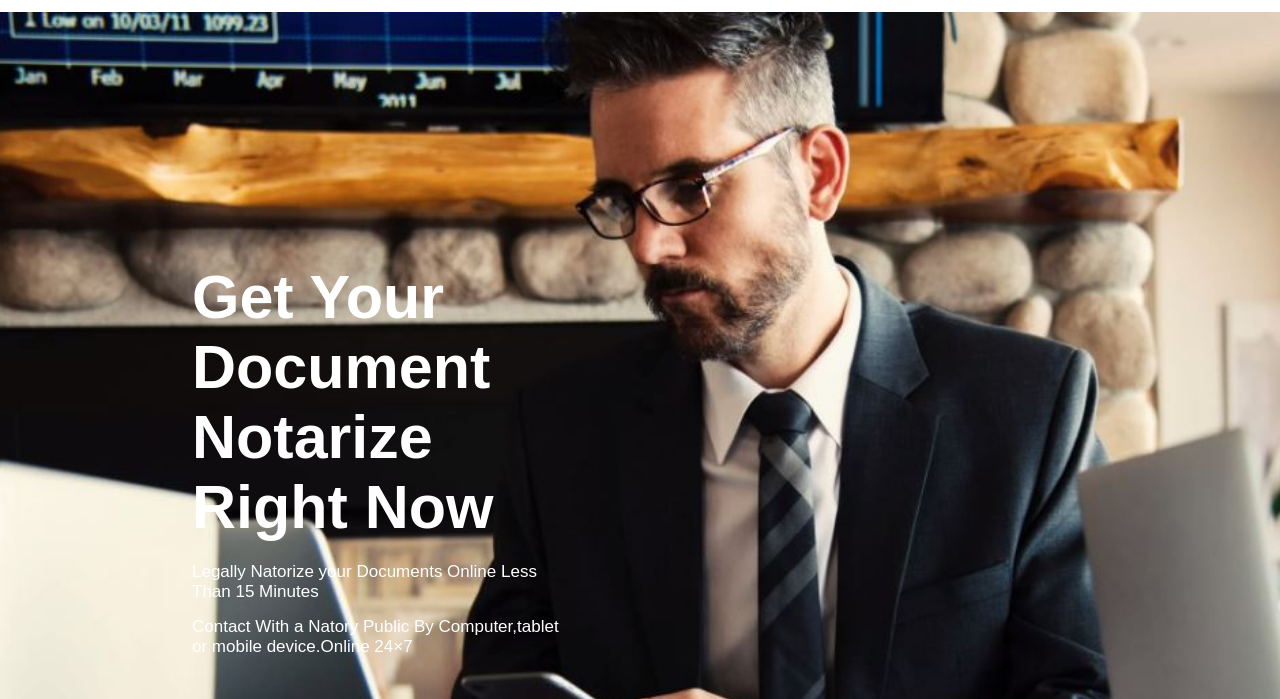
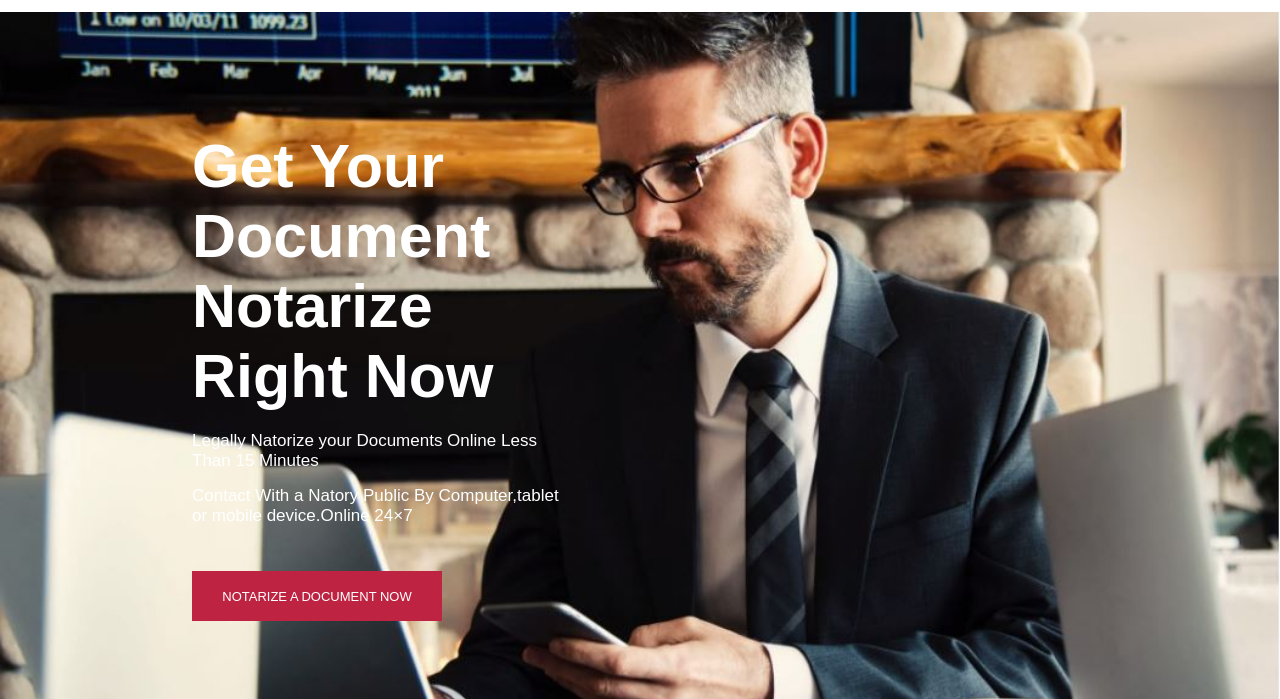
Before and after one commit to RahmanAsif25/natory-project-class7, a plain HTML site: page index.html in a window 1280 px wide. Shown: the part 100-799 px from the top of the page. Drawn offline with Linux system fonts and the light colour scheme.

Commit message:
Add files via upload

```diff
--- a/css/style.css
+++ b/css/style.css
@@ -79,8 +79,8 @@ header{
 .b_content{
 	width: 42%;
 	/*border: 1px solid white;*/
-	margin-top: 250px;
-	margin-bottom: 250px;
+	margin-top: 119px;
+	margin-bottom: 110px;
 }
 .b_content h1{
 	font-family: sans-serif;
```
